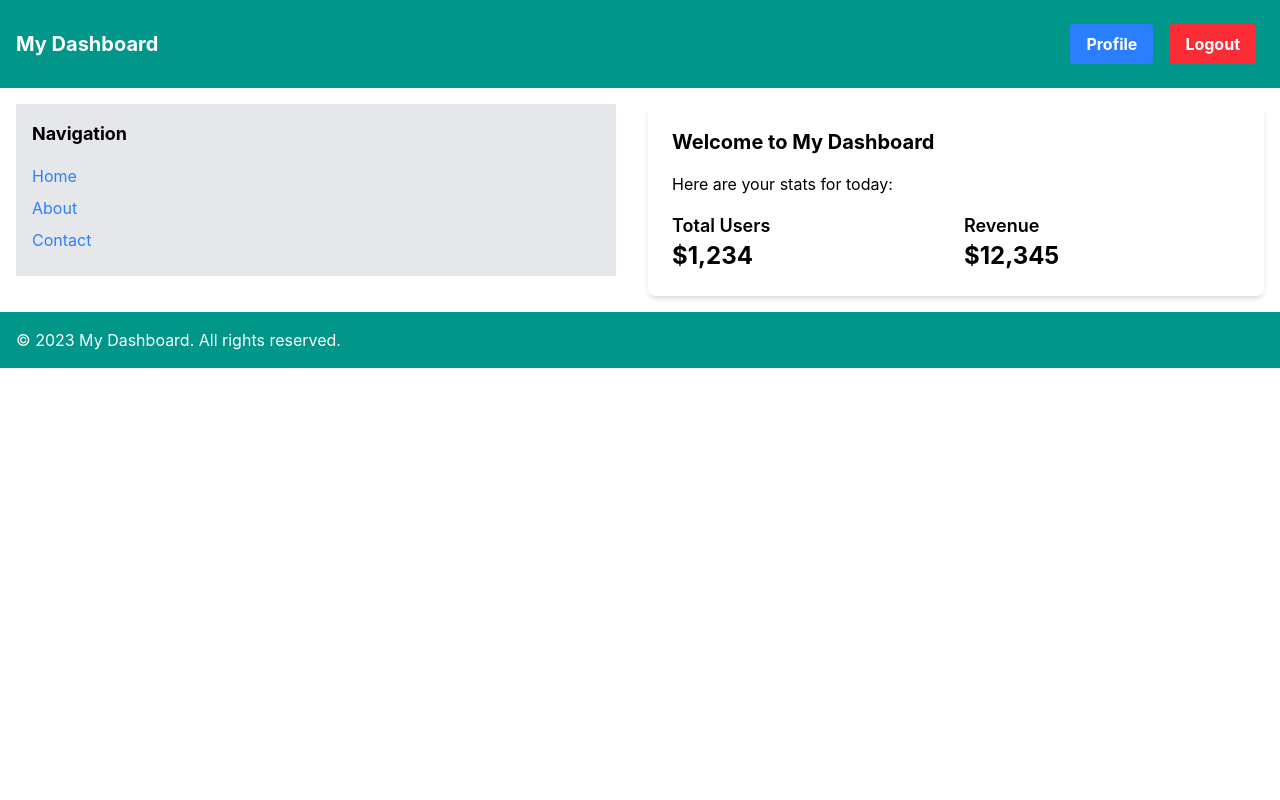
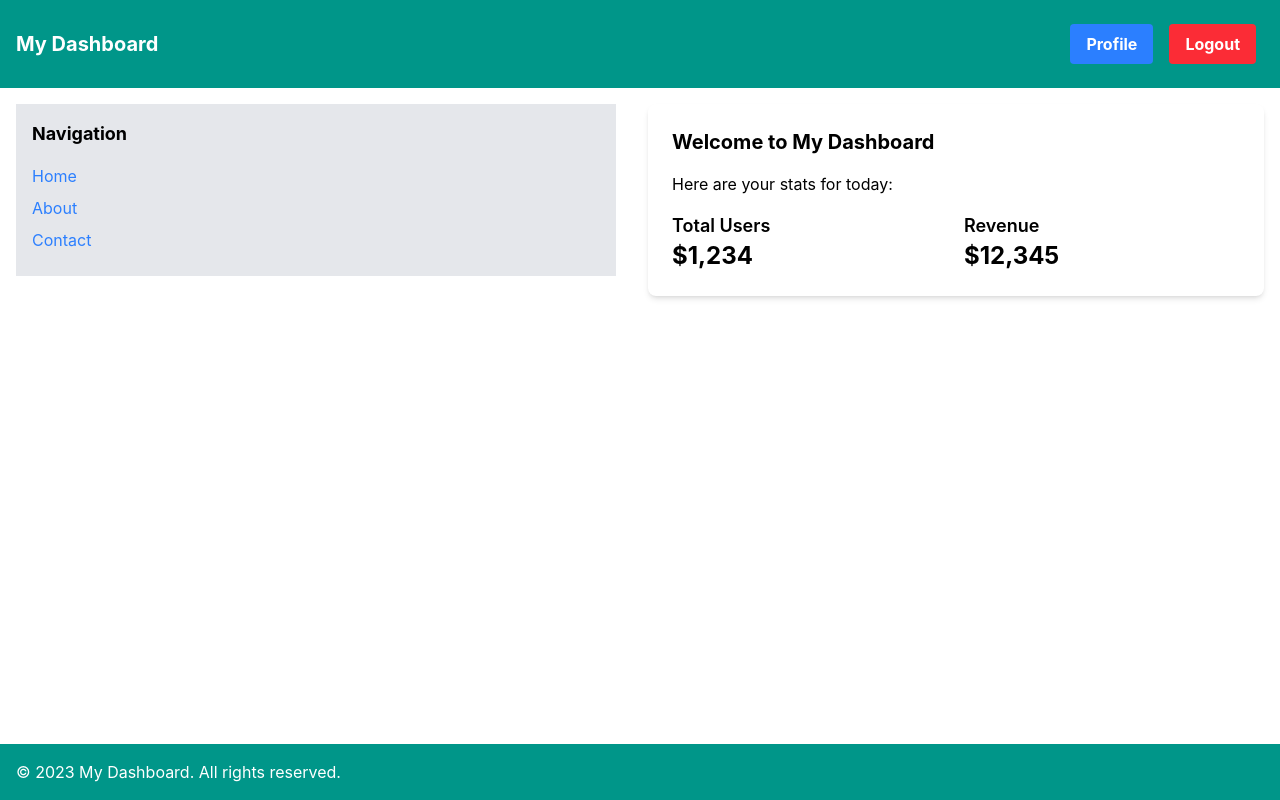
Before and after one commit to Hrisshhii/zustand-practice, a React (Vite) app in the folder dp-challenges/: page / in a window 1280 px wide. Built offline with nearby package versions, Linux system fonts and the light colour scheme.

Commit message:
Refactor App component layout for improved structure and styling

```diff
--- a/dp-challenges/src/App.tsx
+++ b/dp-challenges/src/App.tsx
@@ -6,15 +6,19 @@ import SplitScreen from "./components/SplitScreen"
 
 const App = () => {
   return (
-    <div className="flex flex-col h-screen">
-      <Header/>
-      <SplitScreen LeftWeight={1} RightWeight={3}>
-        <Sidebar/>
-        <Content/>
-      </SplitScreen>
-      <Footer/>
+    <div className="flex flex-col min-h-screen">
+      <Header />
+
+      <div className="flex-1">
+        <SplitScreen LeftWeight={1} RightWeight={3}>
+          <Sidebar />
+          <Content />
+        </SplitScreen>
+      </div>
+
+      <Footer />
     </div>
-  )
-}
+  );
+};
 
 export default App
```
